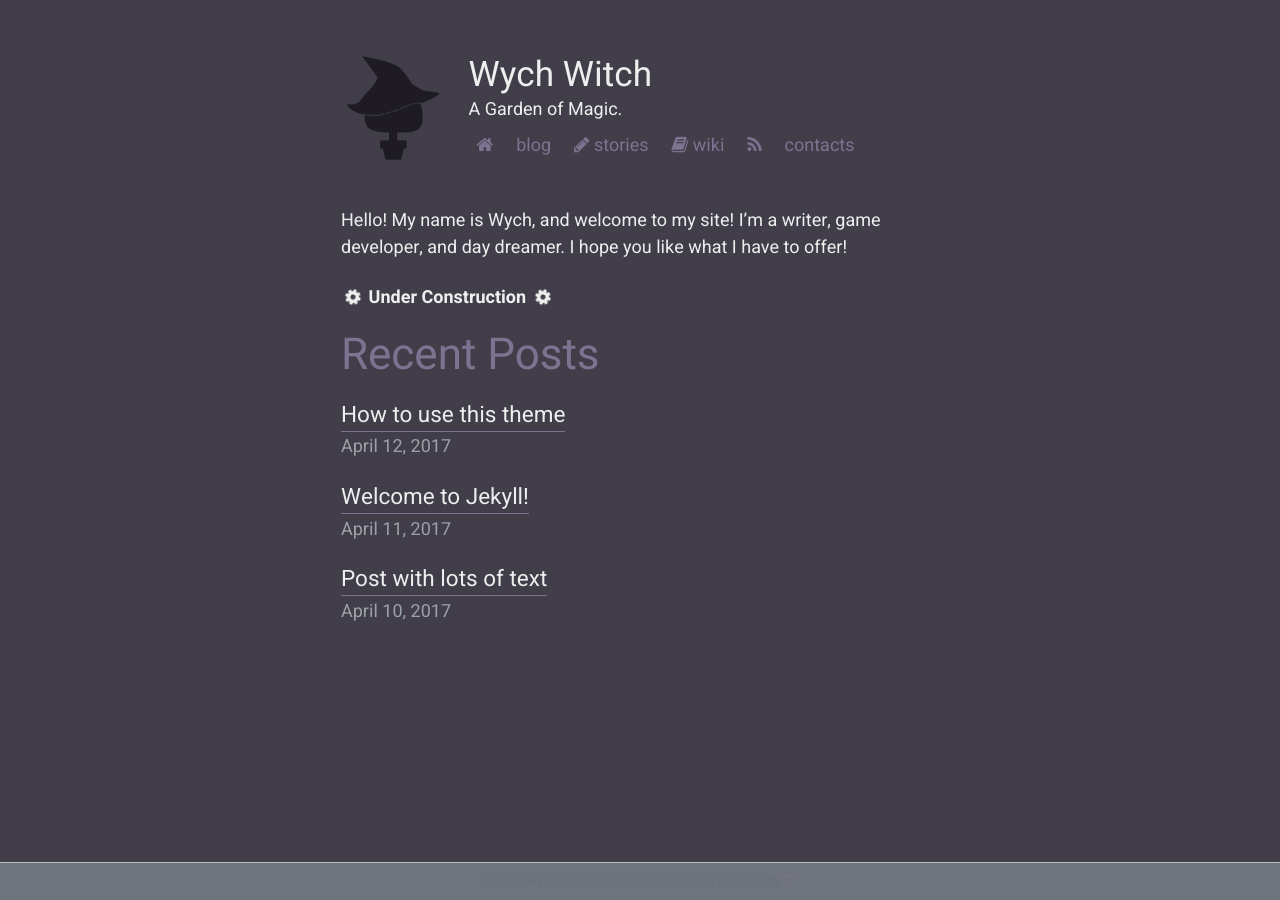
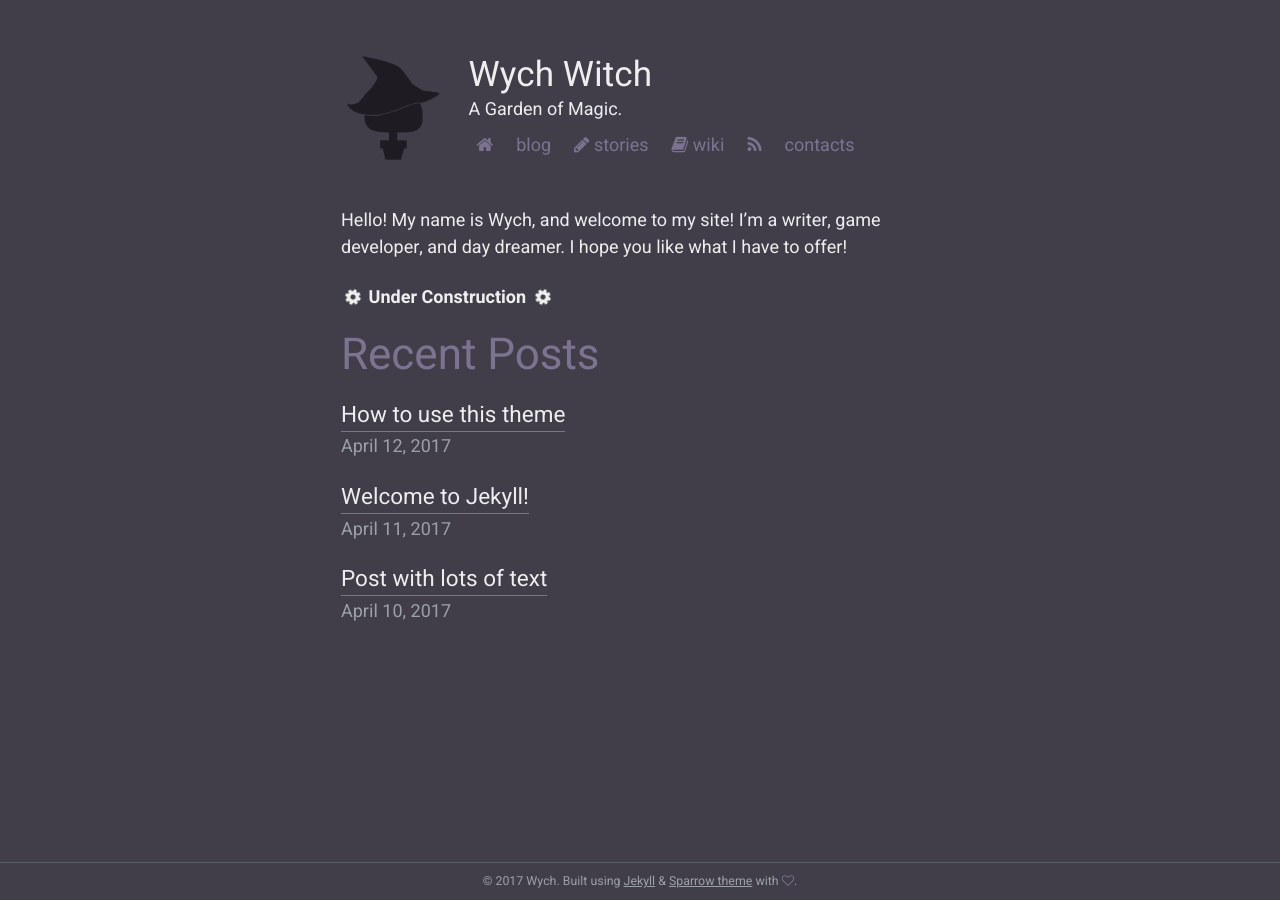
Before and after one commit to BarrelTitor/main, a Jekyll site: the page built from index.md, in a window 1280 px wide. Built offline with Jekyll 4.4.1, drawn with Linux system fonts in a browser that asks for light colours.

Commit message:
Update _footer.scss

```diff
--- a/_sass/_footer.scss
+++ b/_sass/_footer.scss
@@ -13,13 +13,13 @@
   height: auto;
   /* sticky footer fix end */
   margin-top: 3em;
-  color: mix(#413e4a, $gray, 25%);
+  color: mix(#fff, $gray, 25%);
   -webkit-animation: intro 0.3s both;
           animation: intro 0.3s both;
   -webkit-animation-delay: 0.45s;
           animation-delay: 0.45s;
-  background-color: mix(#413e4a, $gray, 20%);
-  border-top: 1px solid mix(#fff, $gray, 50%);
+  background-color: #413e4a;
+  border-top: 1px solid mix(#413e4a, $gray, 50%);
 
   footer {
     @include container;
```
